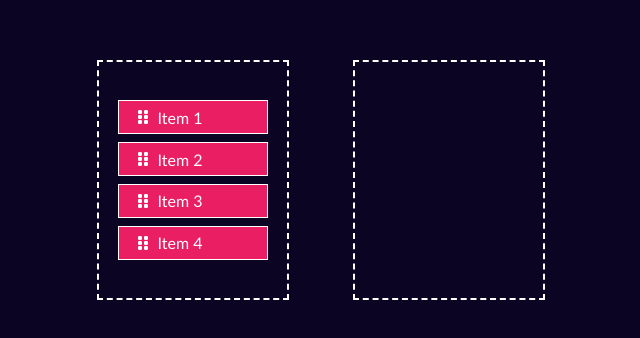
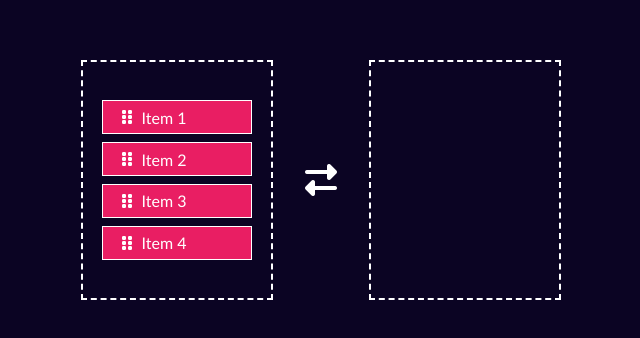
Before and after one commit to VikulDubey/dragDrop, a plain HTML site: page index.html in a window 1280 px wide. Shown: the part 220-558 px from the top of the page, without its empty margins (319-959 px from the left). Drawn offline with Linux system fonts and the light colour scheme.

Commit message:
add transfer icon

```diff
--- a/index.html
+++ b/index.html
@@ -20,7 +20,7 @@
             width: 100%;
             justify-content: center;
             align-items: center;
-            gap: 4rem;
+            gap: 2rem;
             background-color: var(--primary-color);
         }
 
@@ -53,6 +53,11 @@
             background-color: var(--bg-color);
             width: 80%;
         }
+
+        .fa-right-left {
+            font-size: 2rem;
+            color: #fff;
+        }
     </style>
 </head>
 
@@ -64,6 +69,7 @@
             <div draggable="true" class="listItem"><i class="fa-solid fa-grip-vertical"></i>Item 3</div>
             <div draggable="true" class="listItem"><i class="fa-solid fa-grip-vertical"></i>Item 4</div>
         </div>
+        <i class="fa-solid fa-right-left"></i>
         <div id="secondDiv"></div>
     </div>
     <script>
```
